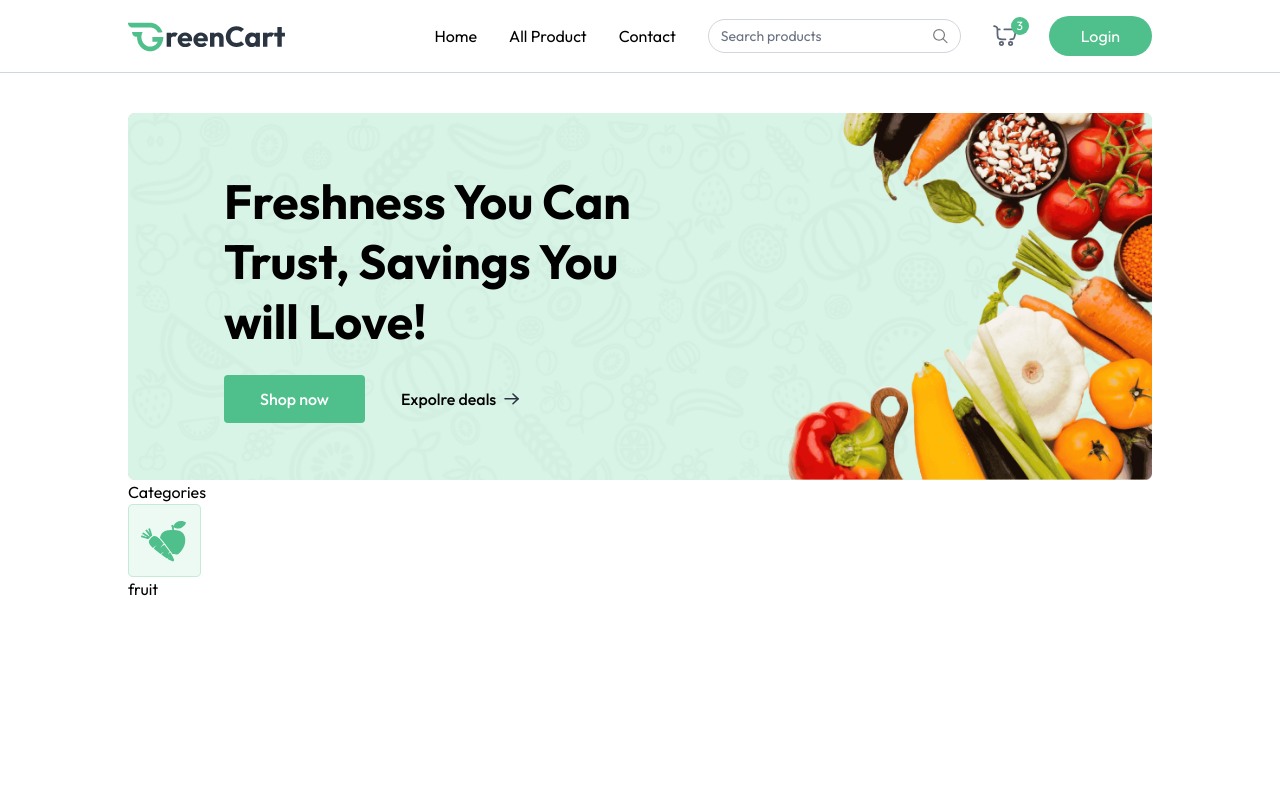
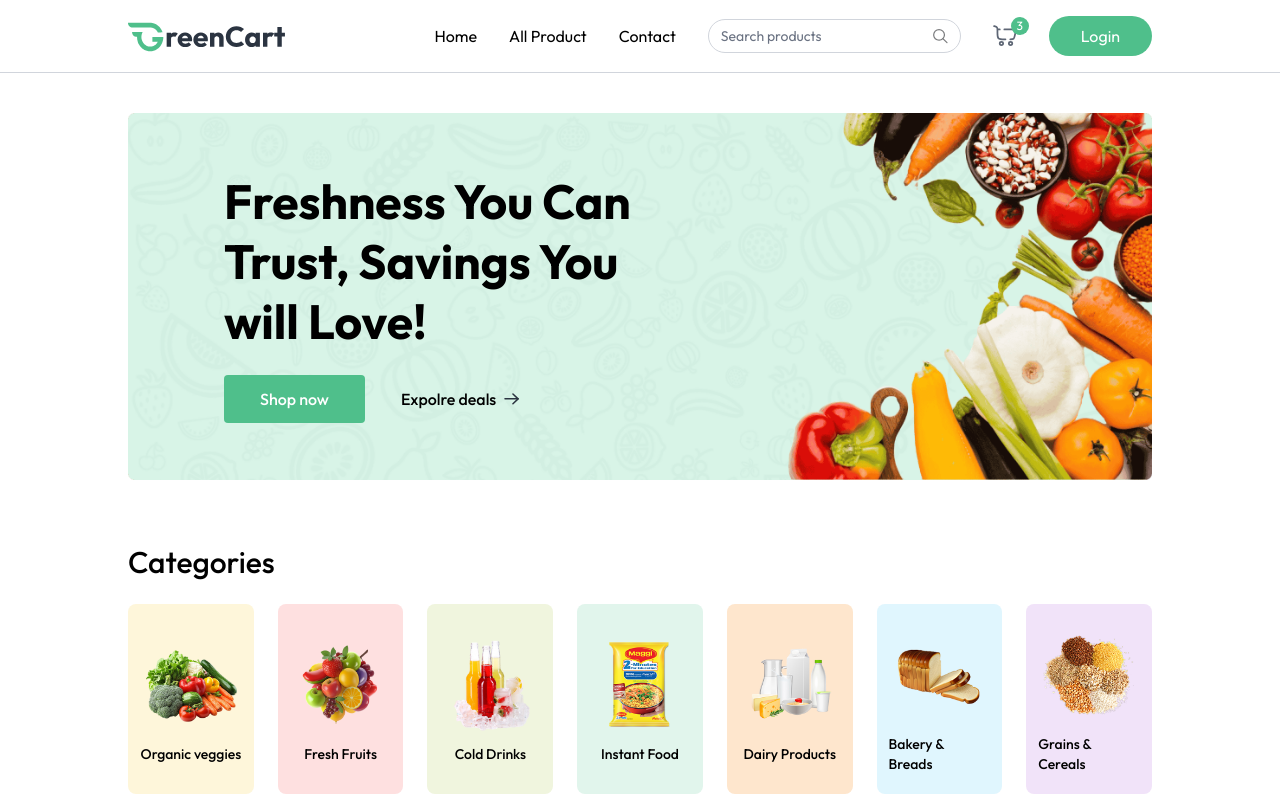
Before and after one commit to Sandeshdahal10/Grocery-Store-Project, a React (Vite) app in the folder client/: page / in a window 1280 px wide. Built offline with nearby package versions, Linux system fonts and the light colour scheme; a web font is replaced by a local one.

Commit message:
successfully designed categories section.

```diff
--- a/client/package.json
+++ b/client/package.json
@@ -22,6 +22,7 @@
     "@types/react": "^19.1.13",
     "@types/react-dom": "^19.1.9",
     "@vitejs/plugin-react": "^5.0.2",
+    "baseline-browser-mapping": "^2.8.29",
     "eslint": "^9.35.0",
     "eslint-plugin-react-hooks": "^5.2.0",
     "eslint-plugin-react-refresh": "^0.4.20",
--- a/client/src/components/Categories.jsx
+++ b/client/src/components/Categories.jsx
@@ -1,20 +1,31 @@
-import React from 'react'
-import { assets } from '../assets/assets'
+import React from "react";
+import { categories } from "../assets/assets";
+import { useAppContext } from "../context/AppContext";
 
 const Categories = () => {
+  const {navigate} = useAppContext();
   return (
-    <div>
-      <p>
-        Categories
-      </p>
-      <div>
-        <div>
-          <img src={assets.box_icon} alt="" />
-          <p>fruit</p>
-        </div>
+    <div className="mt-16">
+      <p className="text-2xl md:text-3xl font-medium">Categories</p>
+      <div className="grid grid-cols-2 sm:grid-cols-3 md:grid-cols-5 lg:grid-cols-6 xl:grid-cols-7 mt-6 gap-6">
+        {categories.map((category, index) =>(
+          <div key={index} className="group cursor-pointer py-5 px-3 gap-2 rounded-lg flex flex-col justify-center items-center"
+          style={{backgroundColor: category.bgColor}}
+          onClick={()=>{
+            navigate(`/products/${category.path.toLowerCase()}`);
+            scroll
+          }}>
+            <img
+              src={category.image}
+              alt={category.text}
+              className="group-hover:scale-108 transitionmax-w-28"
+            />
+            <p className="text-sm font-medium">{category.text}</p>
+          </div>
+        ))}
       </div>
     </div>
-  )
-}
+  );
+};
 
-export default Categories
+export default Categories;
```
Also changed, not shown: 1 other file (tests, documents, lock files or other folders).
